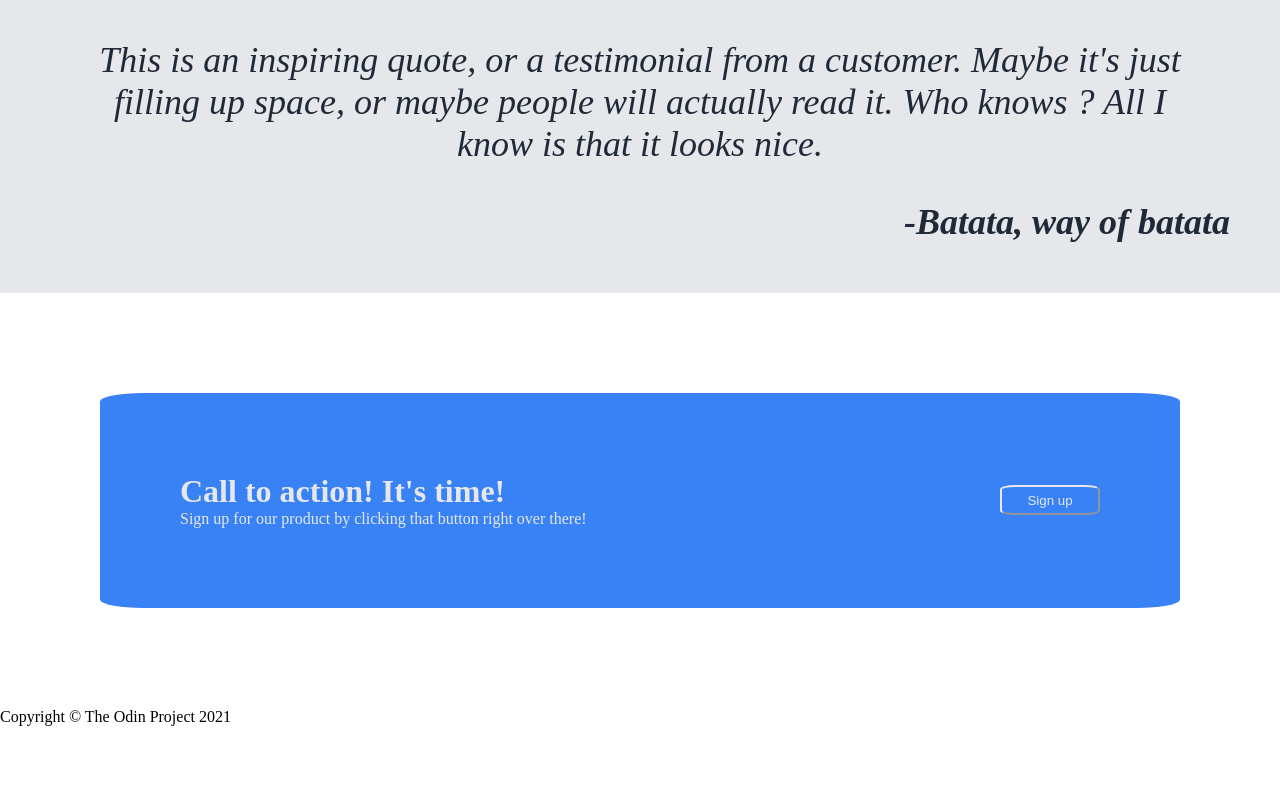
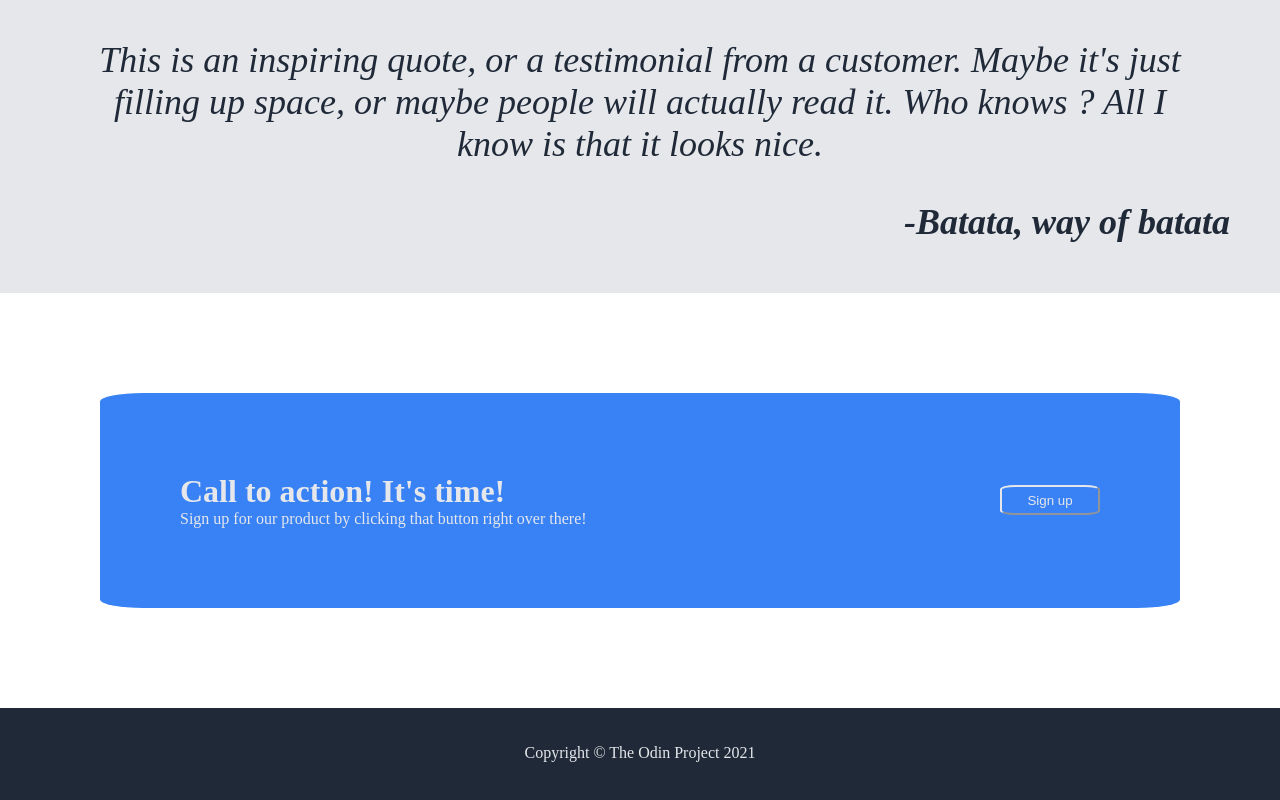
Before and after one commit to mohameddjebloun/landing-page, a plain HTML site: page index.html in a window 1280 px wide. Shown: the part 980-1780 px from the top of the page. Before the commit the page ends 1722 px from the top, so only its background shows below. Drawn offline with Linux system fonts and the light colour scheme.

Commit message:
Style the footer

```diff
--- a/style.css
+++ b/style.css
@@ -116,6 +116,16 @@ button {
     width: 100px;
     align-self: center;
 }
+/*Footer*/
+footer {
+    background-color: #1F2937;
+    color: #E5E7EB;
+    text-align: center;
+    padding: 20px;
+    margin-bottom: 0;
+    padding-bottom: 0;
+    height: 100px;
+}
 /*images*/
 .logo {
     height: 10%;
```
